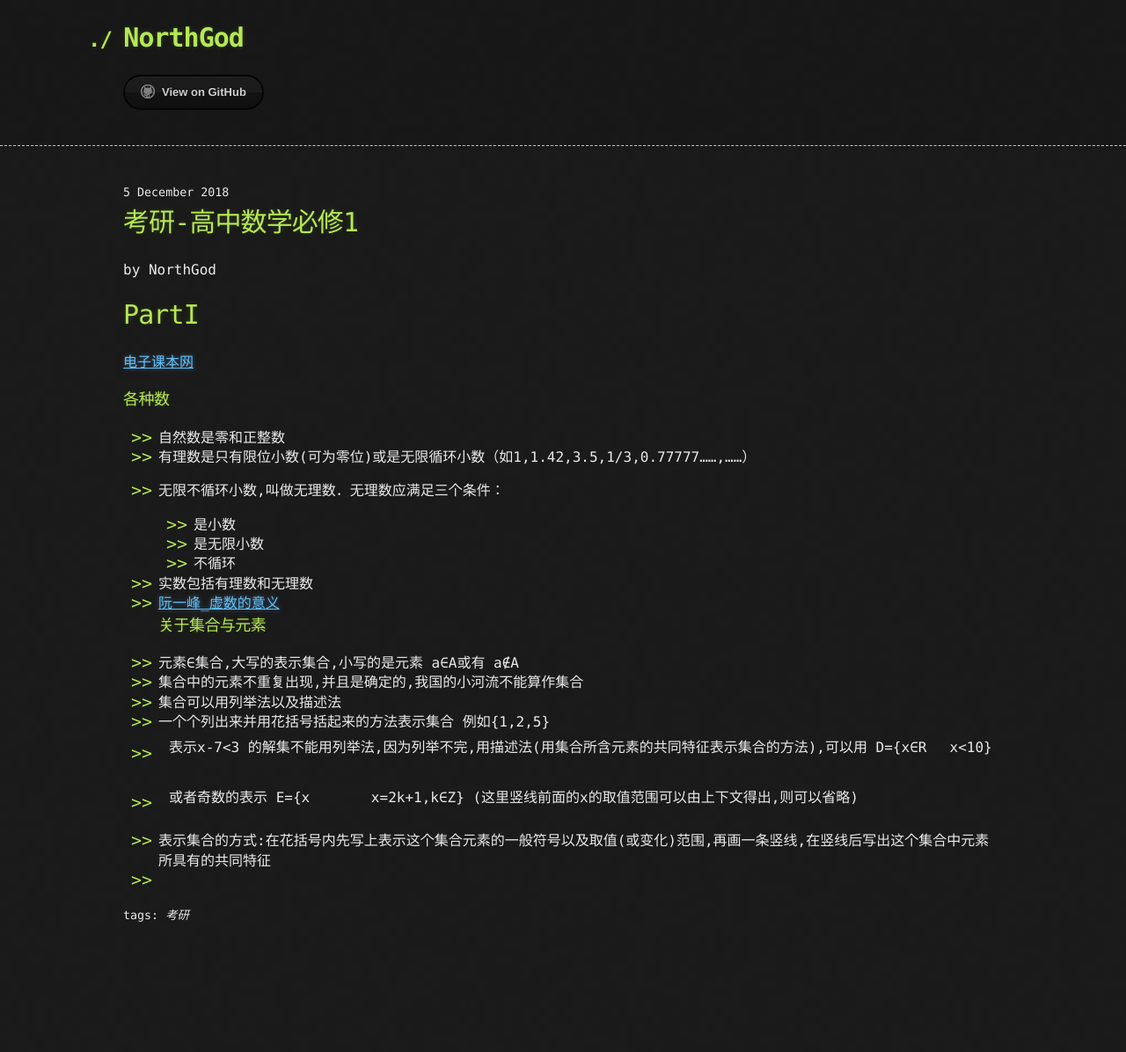
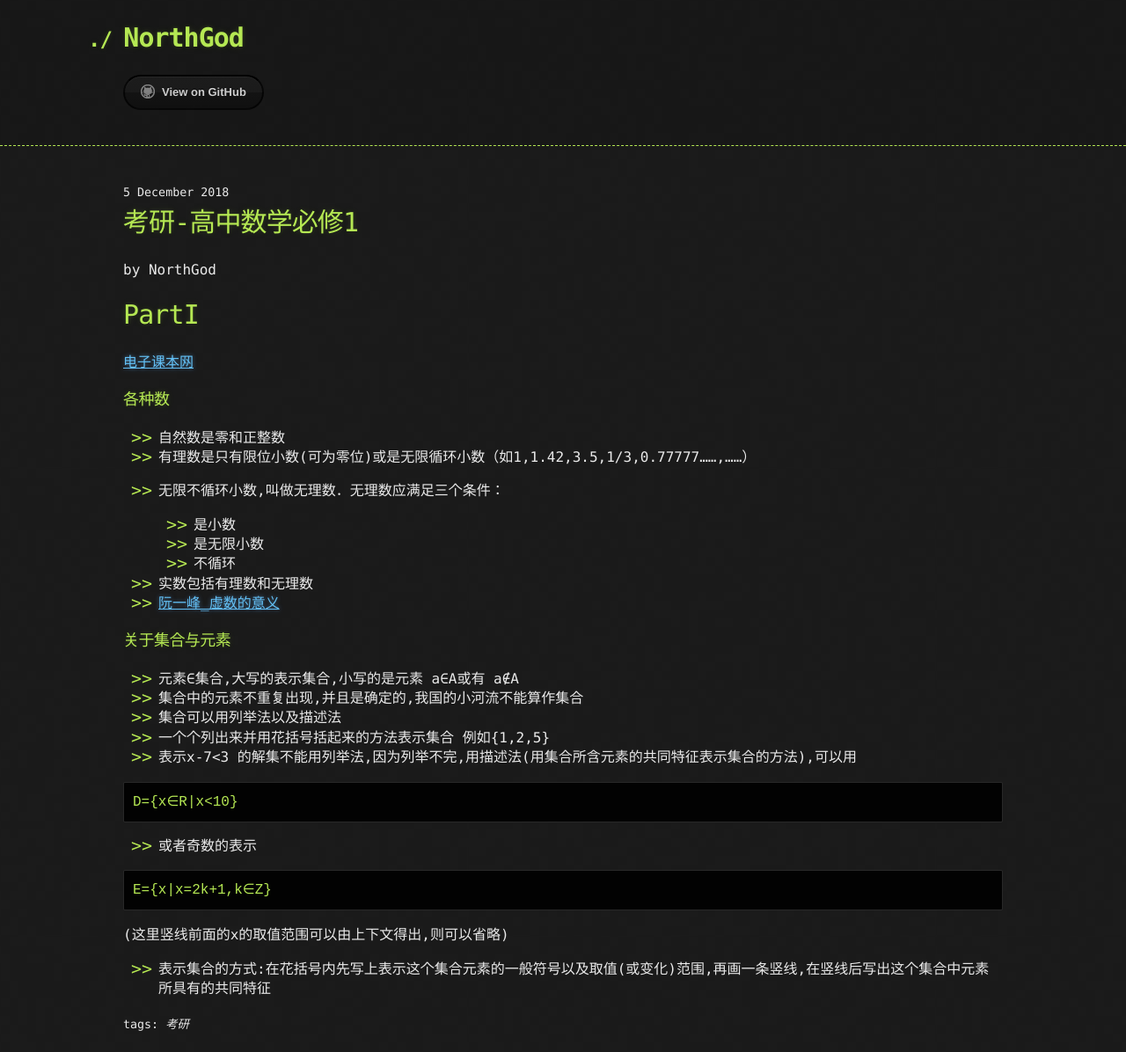
Before and after one commit to yeasonhe/NorthGod, a Jekyll site: the page built from _posts/2018-12-5-考研-高中数学必修1.md, in a window 1280 px wide. Shown: the whole page at 88% size. Built offline with Jekyll 4.4.1, drawn with Linux system fonts in a browser that asks for light colours; the repository's description, which GitHub fills in, is left out; before the commit the page ends 1072 px from its top, so only the background shows below that.

Commit message:
Update 2018-12-5-考研-高中数学必修1.md

````diff
--- a/_posts/2018-12-5-考研-高中数学必修1.md
+++ b/_posts/2018-12-5-考研-高中数学必修1.md
@@ -6,7 +6,9 @@ tags: 考研
 ---
 # PartI
 [电子课本网](http://www.dzkbw.com/books/rjb/gaozhong-shuxue/)
+
 ### 各种数
+
 * 自然数是零和正整数
 * 有理数是只有限位小数(可为零位)或是无限循环小数（如1,1.42,3.5,1/3,0.77777……,……）
 * 无限不循环小数,叫做无理数．无理数应满足三个条件：
@@ -16,12 +18,22 @@ tags: 考研
   * 不循环
 * 实数包括有理数和无理数
 * [阮一峰_虚数的意义](http://www.ruanyifeng.com/blog/2012/09/imaginary_number.html)
+
 ### 关于集合与元素
 * 元素∈集合,大写的表示集合,小写的是元素 a∈A或有 a∉A
 * 集合中的元素不重复出现,并且是确定的,我国的小河流不能算作集合
 * 集合可以用列举法以及描述法
 * 一个个列出来并用花括号括起来的方法表示集合 例如{1,2,5}
-* 表示x-7<3 的解集不能用列举法,因为列举不完,用描述法(用集合所含元素的共同特征表示集合的方法),可以用 D={x∈R|x<10}
-* 或者奇数的表示 E={x|x=2k+1,k∈Z} (这里竖线前面的x的取值范围可以由上下文得出,则可以省略)
+* 表示x-7<3 的解集不能用列举法,因为列举不完,用描述法(用集合所含元素的共同特征表示集合的方法),可以用
+
+```math
+D={x∈R|x<10}
+```
+
+* 或者奇数的表示
+
+```math
+E={x|x=2k+1,k∈Z}
+```
+(这里竖线前面的x的取值范围可以由上下文得出,则可以省略)
 * 表示集合的方式:在花括号内先写上表示这个集合元素的一般符号以及取值(或变化)范围,再画一条竖线,在竖线后写出这个集合中元素所具有的共同特征
-*
````
